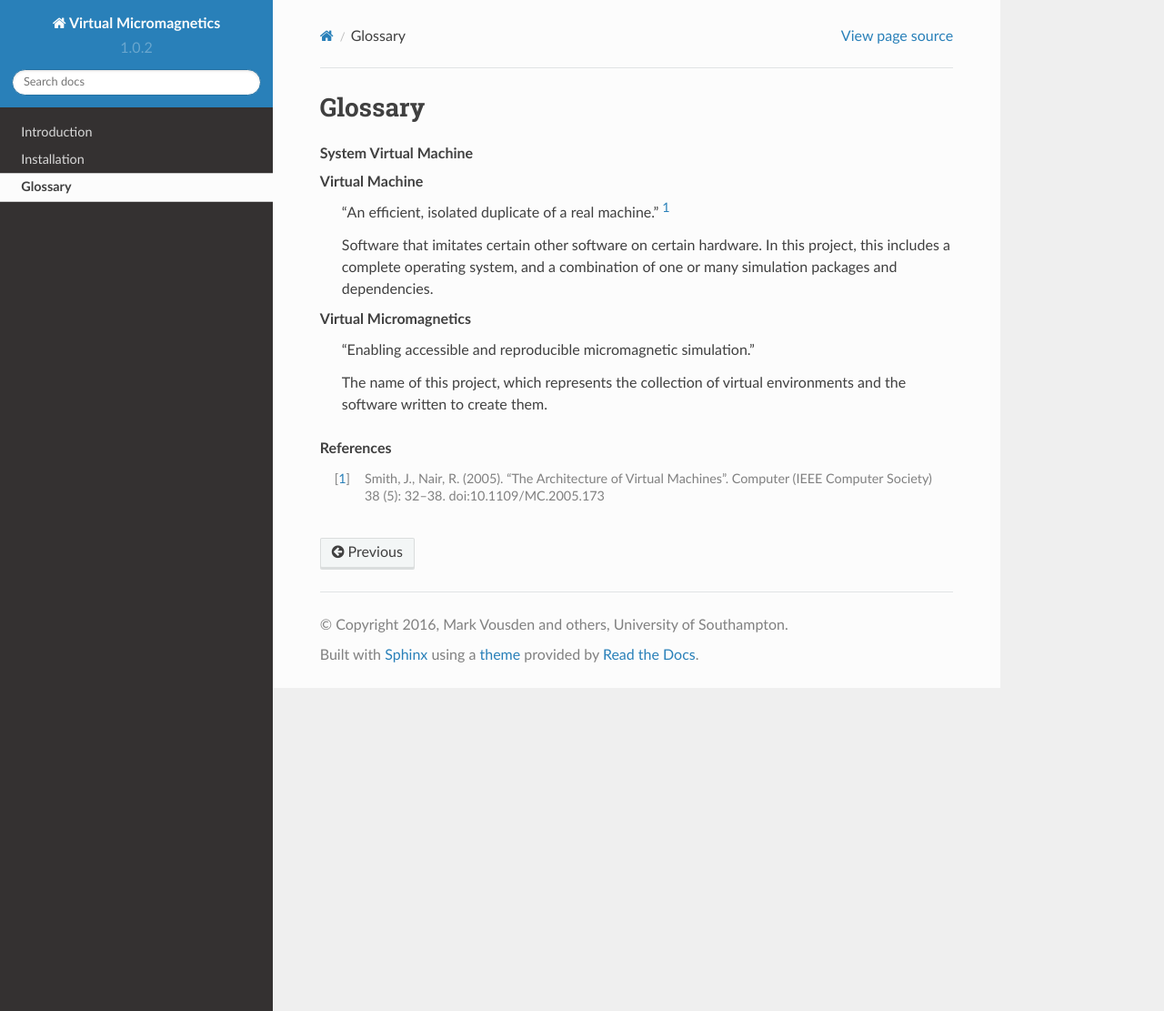
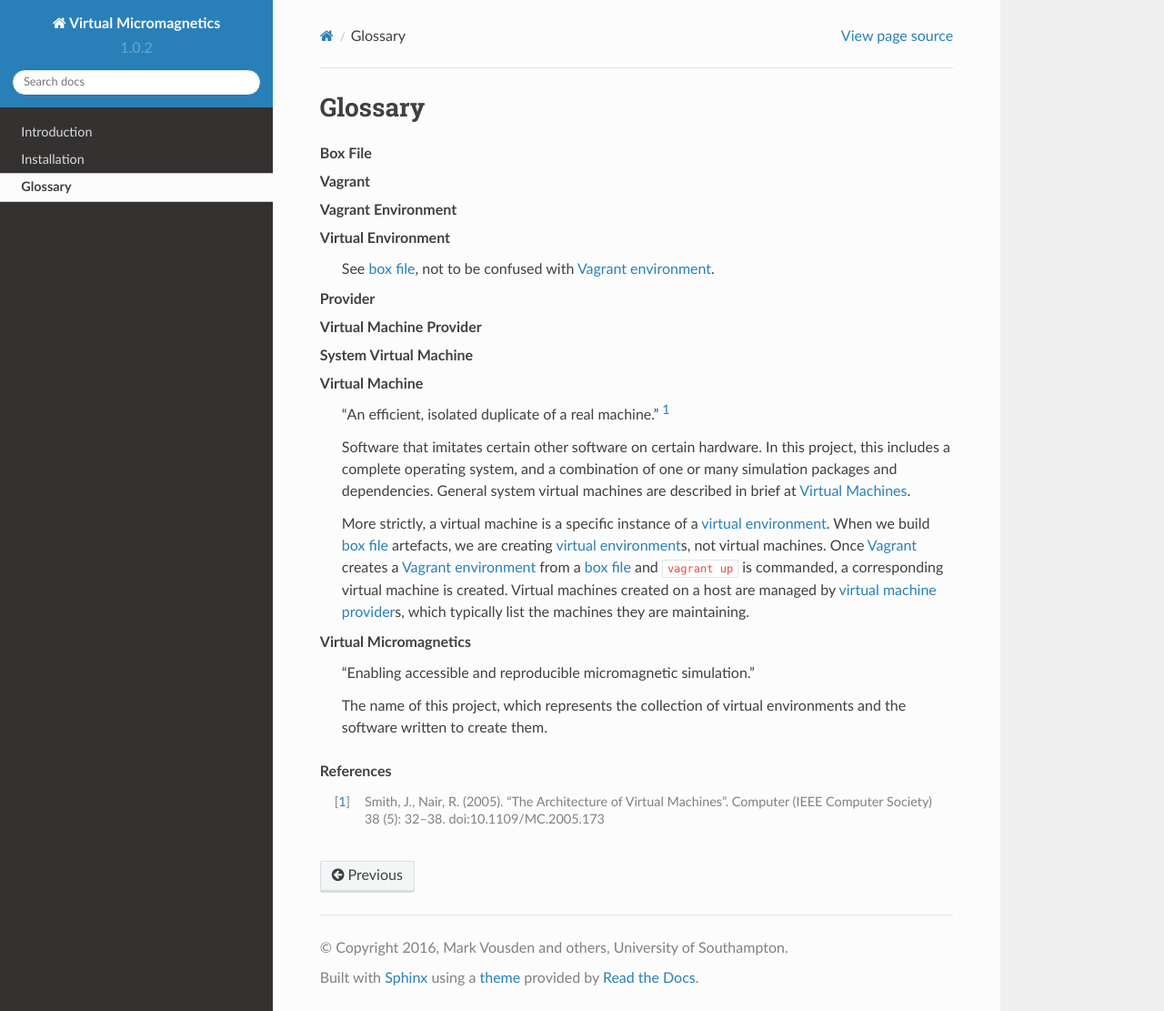
Before and after one commit to computationalmodelling/virtualmicromagnetics, a Sphinx documentation site: the page built from docs/glossary.rst, in a window 1280 px wide and 1111 px high. Shown: the whole window at 91% size. Built offline with Sphinx 7.4.7 and the Read the Docs theme 2.0.0, drawn with Linux system fonts in a browser that asks for light colours.

Commit message:
DOC-026: Add some more glossary entries.

```diff
--- a/docs/glossary.rst
+++ b/docs/glossary.rst
@@ -2,6 +2,19 @@ Glossary
 ========
 
 .. glossary::
+
+   Box File
+
+   Vagrant
+
+   Vagrant Environment
+
+   Virtual Environment
+       See :term:`box file`, not to be confused with :term:`Vagrant
+       environment`.
+
+   Provider
+   Virtual Machine Provider
 
    System Virtual Machine
    Virtual Machine
@@ -9,7 +22,18 @@ Glossary
 
        Software that imitates certain other software on certain hardware. In
        this project, this includes a complete operating system, and a
-       combination of one or many simulation packages and dependencies.
+       combination of one or many simulation packages and dependencies. General
+       system virtual machines are described in brief at
+       :ref:`introduction-vms`.
+
+       More strictly, a virtual machine is a specific instance of a
+       :term:`virtual environment`. When we build :term:`box file` artefacts,
+       we are creating :term:`virtual environment`\s, not virtual
+       machines. Once :term:`Vagrant` creates a :term:`Vagrant environment`
+       from a :term:`box file` and ``vagrant up`` is commanded, a corresponding
+       virtual machine is created. Virtual machines created on a host are
+       managed by :term:`virtual machine provider`\s, which typically list the
+       machines they are maintaining.
 
    Virtual Micromagnetics
        "Enabling accessible and reproducible micromagnetic simulation."
```
